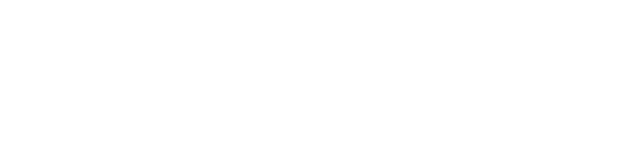
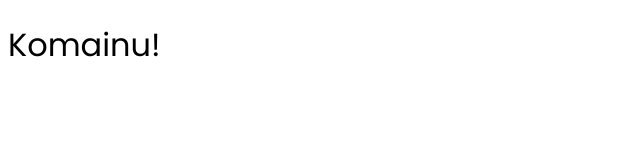
Before and after one commit to lucianoadorni/web-komainu, a plain HTML site: page index.html in a window 1280 px wide. Shown: the whole page, without its empty margins (0-640 px from the left). Drawn offline with Linux system fonts and the light colour scheme.

Commit message:
Test commit.
Added a tittle and a font.

```diff
--- a/css/styles.css
+++ b/css/styles.css
@@ -0,0 +1,6 @@
+@import url('https://fonts.googleapis.com/css2?family=Poppins:wght@300;400;700&display=swap');
+
+* {
+    font-family: "Poppins", system-ui;
+    font-weight: 400;
+}
--- a/index.html
+++ b/index.html
@@ -8,6 +8,7 @@
     <link rel="stylesheet" href="css/styles.css">
 </head>
 <body>
+    <h1>Komainu!</h1>
     <script src="js/scripts.js"></script>
 </body>
 </html>
```
